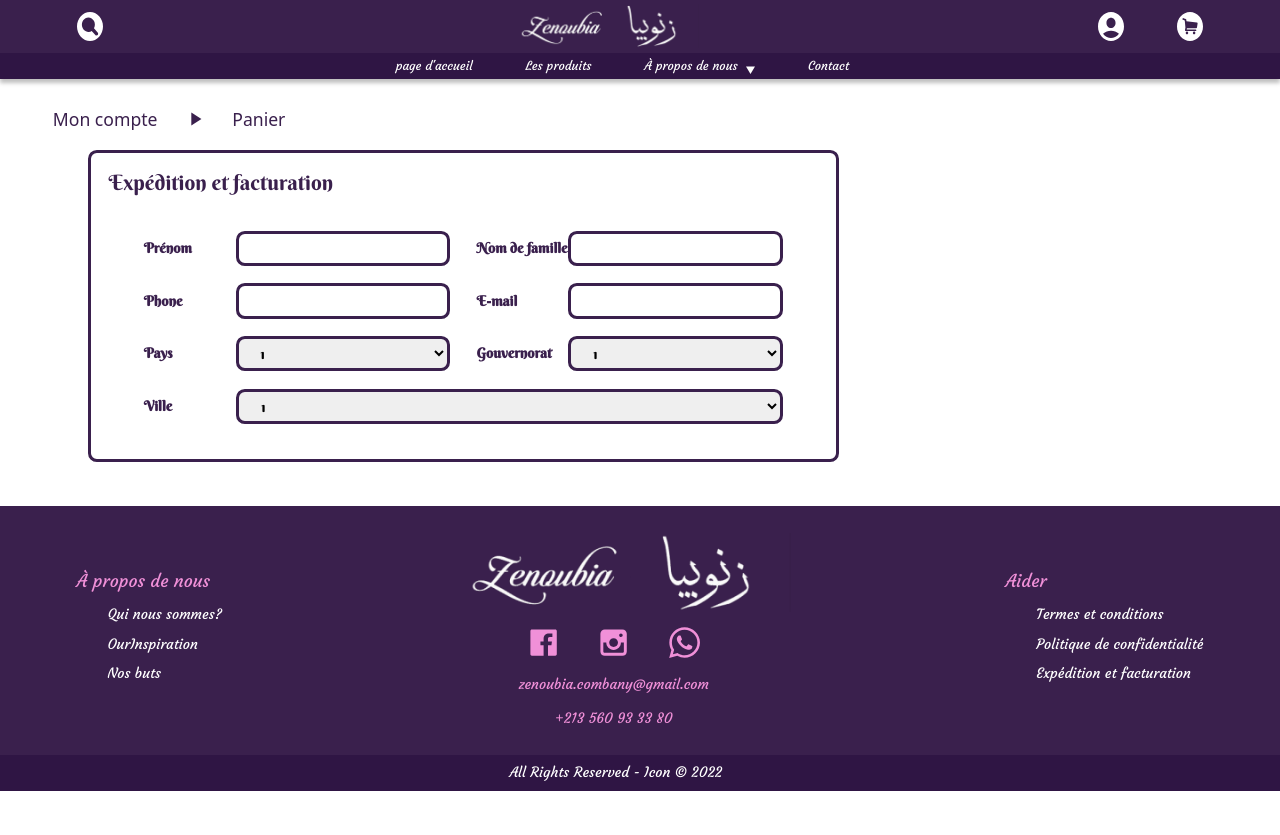
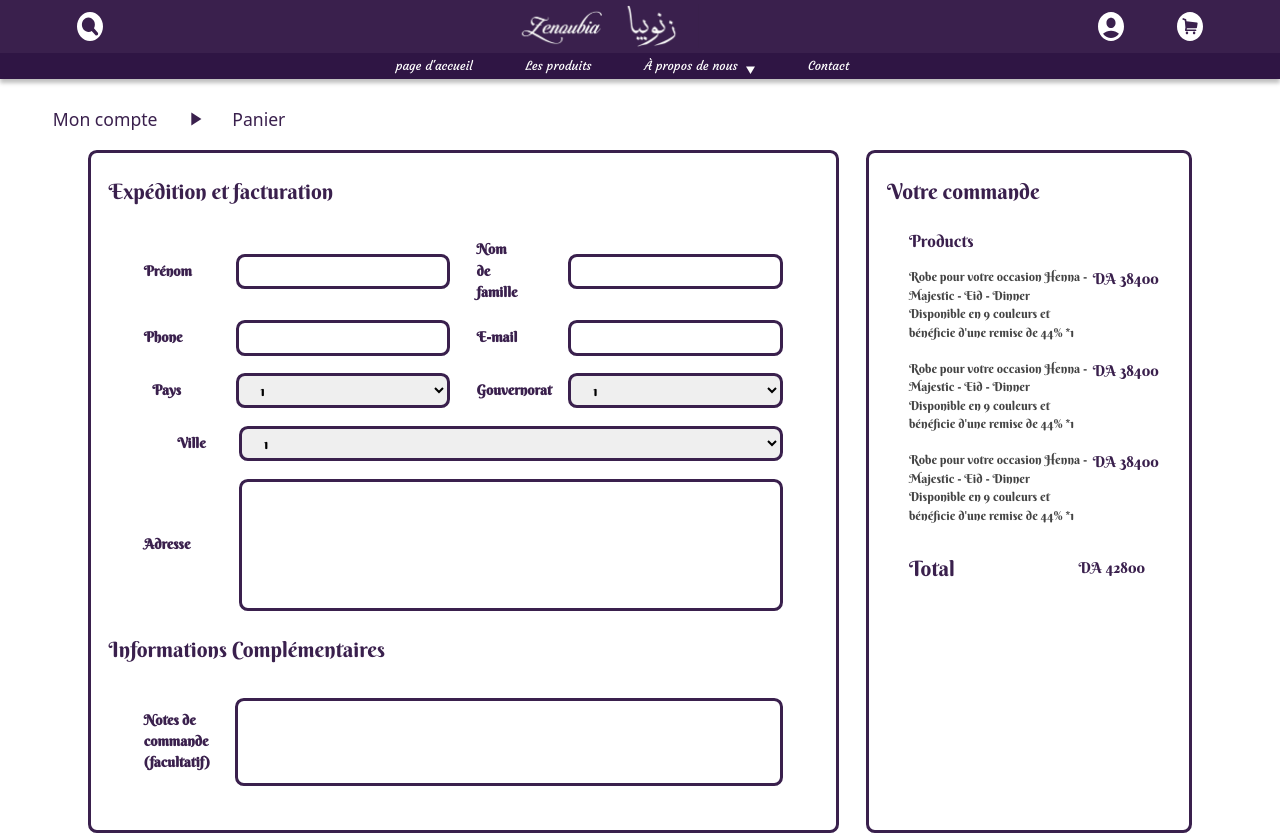
Before and after one commit to Ahmed3tef/Zenoubia-react, a React (Create React App) app: page / in a window 1280 px wide. Shown: the top 835 px of the page. Before the commit the page ends 800 px from the top, so only its background shows below. Built offline with nearby package versions, Linux system fonts and the light colour scheme.

Commit message:
add product info to verification

```diff
--- a/src/components/Inputs/LargeText.js
+++ b/src/components/Inputs/LargeText.js
@@ -13,7 +13,11 @@ const LargeText = props => {
         placeholder={props.placeholder}
         value={props.desc}
         onChange={e => props.setDesc(e.target.value)}
-        style={{ direction: props.direction ? 'rtl' : 'ltr' }}
+        style={{
+          direction: props.direction ? 'rtl' : 'ltr',
+          height: props.height ? props.height : '15rem',
+          width: props.width ? props.width : '85.5%',
+        }}
       />
     </div>
   );
--- a/src/components/Inputs/Selector.js
+++ b/src/components/Inputs/Selector.js
@@ -38,7 +38,7 @@ const Selector = props => {
           disabled
           defaultValue
           key={Math.round(Math.random() * 10000)}>
-          Select the main category for the subcategory ...
+          Select from these options
         </option>
         {data.map((el, i) => {
           // console.log(el);
--- a/src/components/Inputs/_UploadForm.scss
+++ b/src/components/Inputs/_UploadForm.scss
@@ -9,7 +9,9 @@
   font-family: inherit;
   font-size: 1.6rem;
 }
-
+.input-label {
+  width: 15%;
+}
 .input-label p {
   font-size: 1.6rem;
   font-weight: 800;
@@ -49,7 +51,7 @@
 
 .input-text-large textarea {
   height: 15rem;
-  width: 80%;
+  width: 85.5%;
   border: var(--border-text-container);
   border-radius: 1rem;
   padding: 1rem 2rem;
--- a/src/pages/Verification.js
+++ b/src/pages/Verification.js
@@ -1,5 +1,5 @@
 import React, { useState } from 'react';
-import { MiniText, PageTitle, Selector } from '../components';
+import { LargeText, MiniText, PageTitle, Selector } from '../components';
 import './_verification.scss';
 const Verification = props => {
   const [firstName, setFirstName] = useState('');
@@ -84,9 +84,54 @@ const Verification = props => {
               width='85.5%'
               // classes='ms-5'
             />
+            <LargeText label={'Adresse'} />
+          </div>
+          <h2 className='verification__form-title mt-5'>
+            Informations Complémentaires
+          </h2>
+          <div className='verification__form-input'>
+            <LargeText
+              label={'Notes de commande (facultatif)'}
+              height={'10rem'}
+              width={'90%'}
+            />
           </div>
         </div>
-        <div className='verification__info'></div>
+        <div className='verification__info'>
+          <h2 className='verification__info-title'>Votre commande</h2>
+          <div className='verification__info-container'>
+            <div className='verification__info-products'>
+              <h3 className='verification__info-products--title'>Products</h3>
+              <div className='verification__info-products--wrapper'>
+                <div className='product'>
+                  <div className='product-desc'>
+                    Robe pour votre occasion Henna - Majestic - Eid - Dinner
+                    Disponible en 9 couleurs et bénéficie d'une remise de 44% *1
+                  </div>
+                  <div className='product-price'>DA 38400</div>
+                </div>
+                <div className='product'>
+                  <div className='product-desc'>
+                    Robe pour votre occasion Henna - Majestic - Eid - Dinner
+                    Disponible en 9 couleurs et bénéficie d'une remise de 44% *1
+                  </div>
+                  <div className='product-price'>DA 38400</div>
+                </div>
+                <div className='product'>
+                  <div className='product-desc'>
+                    Robe pour votre occasion Henna - Majestic - Eid - Dinner
+                    Disponible en 9 couleurs et bénéficie d'une remise de 44% *1
+                  </div>
+                  <div className='product-price'>DA 38400</div>
+                </div>
+              </div>
+              <div className='total'>
+                <h3 className='total-title'>Total</h3>
+                <span className='total-price'>DA 42800</span>
+              </div>
+            </div>
+          </div>
+        </div>
       </div>
     </div>
   );
--- a/src/pages/_verification.scss
+++ b/src/pages/_verification.scss
@@ -5,9 +5,12 @@
   }
   &__container {
     margin-inline: 10rem;
+    display: flex;
+    justify-content: space-between;
   }
   &__form {
     @extend %form-container;
+    padding-block: 3rem;
     width: 68%;
     &-title {
       @extend %form-title;
@@ -17,6 +20,53 @@
     }
   }
   &__info {
+    @extend %form-container;
+    width: 29.5%;
+    padding-block: 3rem;
+    &-title {
+      @extend %form-title;
+      margin-bottom: 3rem;
+      // font-size: 1.7rem;
+    }
+    &-container {
+      padding-inline-start: 2.5rem;
+    }
+    &-products {
+      &--title {
+        font-size: 1.9rem;
+        margin-bottom: 2rem;
+      }
+      &--wrapper {
+        .product {
+          @extend %JSB;
+          align-items: flex-start;
+          :not(:last-child) {
+            margin-bottom: 2rem;
+          }
+          &-desc {
+            width: 68%;
+            font-size: 1.4rem;
+            color: #444;
+          }
+          &-price {
+            width: 30%;
+            font-size: 1.7rem;
+          }
+        }
+      }
+      .total {
+        @extend %JSB;
+        margin-top: 1.5rem;
+        &-title {
+          @extend %form-title;
+          margin-bottom: 0;
+        }
+        &-price {
+          font-size: 1.7rem;
+          margin-inline-end: 3rem;
+        }
+      }
+    }
   }
   &__title {
   }
```
